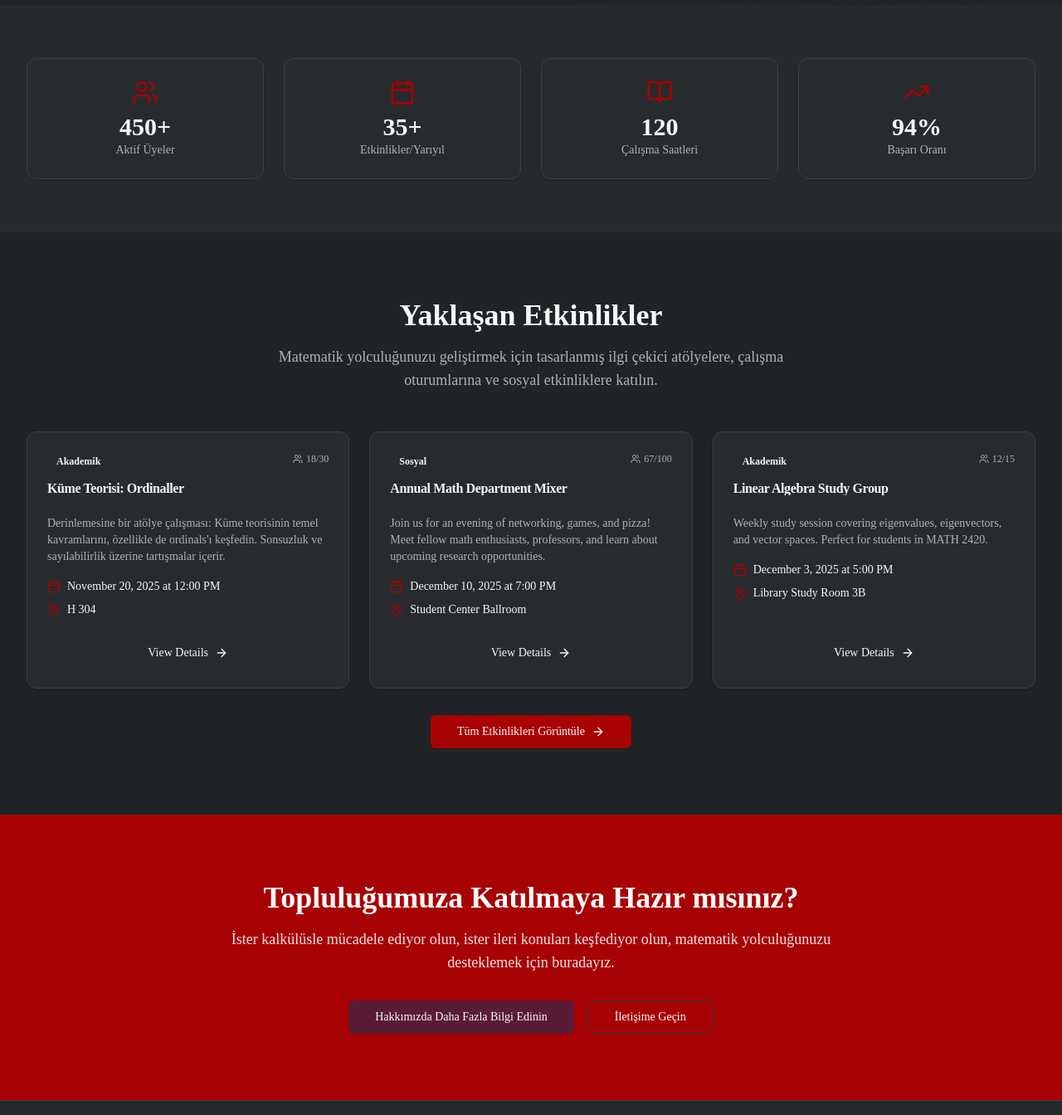
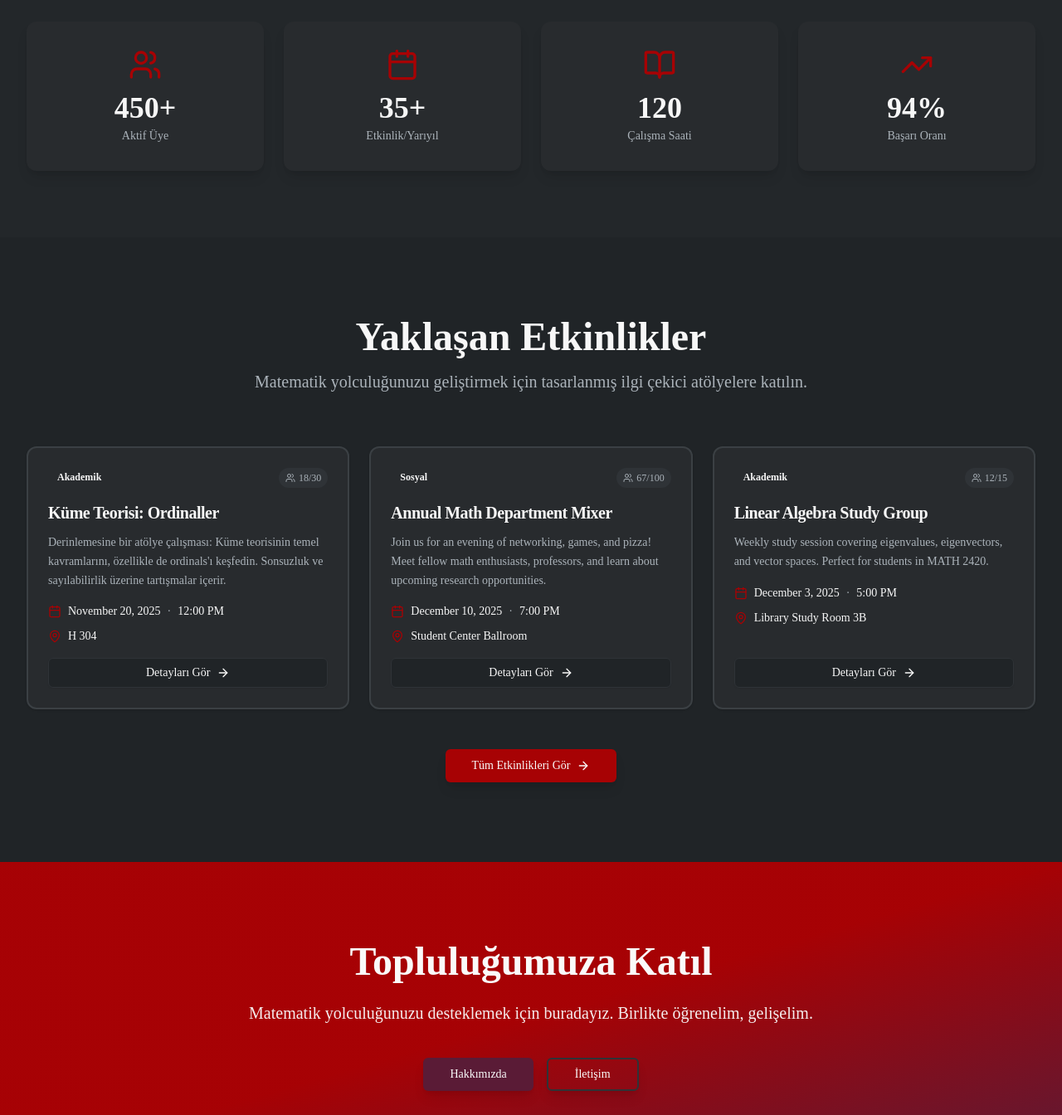
Before and after one commit to furkzel/gsu-math-club, a Next.js app: page / in a window 1280 px wide. Shown: the part 686-2030 px from the top of the page at 83% size. Built offline with nearby package versions, Linux system fonts and the light colour scheme.

Commit message:
Improve UI/UX design: Better typography, spacing, and visual hierarchy

```diff
--- a/src/app/page.tsx
+++ b/src/app/page.tsx
@@ -20,49 +20,49 @@ export default function HomePage() {
         <div>
             {/* Hero Section */}
             <HeroSection
-                title="Galatasaray Üniversitesi Matematik Topluluğu'na Hoş Geldiniz"
-                subtitle="Bağlanın. Öğrenin. Birlikte Büyüyün."
-                description="Matematik meraklılarından oluşan canlı bir topluluğa katılın. Atölyelere katılın, projelerde iş birliği yapın ve diğer öğrenciler ve öğretim üyeleriyle kalıcı bağlantılar kurun."
+                title="Matematik Topluluğu'na Hoş Geldiniz"
+                subtitle="Galatasaray Üniversitesi"
+                description="Matematik meraklılarından oluşan canlı bir topluluğa katılın. Atölyelere katılın, projelerde iş birliği yapın ve kalıcı bağlantılar kurun."
                 primaryCTA={{
-                    label: 'Etkinlikleri Keşfedin',
+                    label: 'Etkinlikleri Keşfet',
                     href: '/events',
                 }}
                 secondaryCTA={{
-                    label: 'Takvimi Görüntüle',
-                    href: '/events',
+                    label: 'Hakkımızda',
+                    href: '/about',
                 }}
             />
 
             {/* Stats Section */}
-            <section className="py-16 bg-muted/40">
+            <section className="py-20 bg-muted/20">
                 <Container>
-                    <div className="grid grid-cols-2 md:grid-cols-4 gap-6">
-                        <Card>
-                            <CardContent className="flex flex-col items-center justify-center p-6 text-center">
-                                <Users className="h-8 w-8 text-primary mb-2" />
-                                <p className="text-3xl font-bold">{COMMUNITY_STATS.activeMembers}+</p>
-                                <p className="text-sm text-muted-foreground">Aktif Üyeler</p>
+                    <div className="grid grid-cols-2 lg:grid-cols-4 gap-4 md:gap-6">
+                        <Card className="border-none shadow-lg">
+                            <CardContent className="flex flex-col items-center justify-center p-8 text-center">
+                                <Users className="h-10 w-10 text-primary mb-3" />
+                                <p className="text-4xl font-bold mb-1">{COMMUNITY_STATS.activeMembers}+</p>
+                                <p className="text-sm text-muted-foreground font-medium">Aktif Üye</p>
                             </CardContent>
                         </Card>
-                        <Card>
-                            <CardContent className="flex flex-col items-center justify-center p-6 text-center">
-                                <Calendar className="h-8 w-8 text-primary mb-2" />
-                                <p className="text-3xl font-bold">{COMMUNITY_STATS.eventsPerSemester}+</p>
-                                <p className="text-sm text-muted-foreground">Etkinlikler/Yarıyıl</p>
+                        <Card className="border-none shadow-lg">
+                            <CardContent className="flex flex-col items-center justify-center p-8 text-center">
+                                <Calendar className="h-10 w-10 text-primary mb-3" />
+                                <p className="text-4xl font-bold mb-1">{COMMUNITY_STATS.eventsPerSemester}+</p>
+                                <p className="text-sm text-muted-foreground font-medium">Etkinlik/Yarıyıl</p>
                             </CardContent>
                         </Card>
-                        <Card>
-                            <CardContent className="flex flex-col items-center justify-center p-6 text-center">
-                                <BookOpen className="h-8 w-8 text-primary mb-2" />
-                                <p className="text-3xl font-bold">{COMMUNITY_STATS.studyHoursOffered}</p>
-                                <p className="text-sm text-muted-foreground">Çalışma Saatleri</p>
+                        <Card className="border-none shadow-lg">
+                            <CardContent className="flex flex-col items-center justify-center p-8 text-center">
+                                <BookOpen className="h-10 w-10 text-primary mb-3" />
+                                <p className="text-4xl font-bold mb-1">{COMMUNITY_STATS.studyHoursOffered}</p>
+                                <p className="text-sm text-muted-foreground font-medium">Çalışma Saati</p>
                             </CardContent>
                         </Card>
-                        <Card>
-                            <CardContent className="flex flex-col items-center justify-center p-6 text-center">
-                                <TrendingUp className="h-8 w-8 text-primary mb-2" />
-                                <p className="text-3xl font-bold">{COMMUNITY_STATS.successRate}%</p>
-                                <p className="text-sm text-muted-foreground">Başarı Oranı</p>
+                        <Card className="border-none shadow-lg">
+                            <CardContent className="flex flex-col items-center justify-center p-8 text-center">
+                                <TrendingUp className="h-10 w-10 text-primary mb-3" />
+                                <p className="text-4xl font-bold mb-1">{COMMUNITY_STATS.successRate}%</p>
+                                <p className="text-sm text-muted-foreground font-medium">Başarı Oranı</p>
                             </CardContent>
                         </Card>
                     </div>
@@ -70,19 +70,19 @@ export default function HomePage() {
             </section>
 
             {/* Featured Events Section */}
-            <section className="py-20">
+            <section className="py-24">
                 <Container>
-                    <div className="text-center mb-12">
-                        <h2 className="text-3xl md:text-4xl font-bold mb-4">Yaklaşan Etkinlikler</h2>
-                        <p className="text-lg text-muted-foreground max-w-2xl mx-auto">
-                            Matematik yolculuğunuzu geliştirmek için tasarlanmış ilgi çekici atölyelere, çalışma oturumlarına ve sosyal etkinliklere katılın.
+                    <div className="text-center mb-16">
+                        <h2 className="text-4xl md:text-5xl font-bold mb-4">Yaklaşan Etkinlikler</h2>
+                        <p className="text-lg md:text-xl text-muted-foreground max-w-2xl mx-auto">
+                            Matematik yolculuğunuzu geliştirmek için tasarlanmış ilgi çekici atölyelere katılın.
                         </p>
                     </div>
                     <EventGrid events={featuredEvents} />
-                    <div className="text-center mt-8">
-                        <Button size="lg" asChild>
-                            <Link href="/events" className="flex items-center gap-2">
-                                Tüm Etkinlikleri Görüntüle
+                    <div className="text-center mt-12">
+                        <Button size="lg" asChild className="shadow-lg">
+                            <Link href="/events" className="inline-flex items-center gap-2">
+                                Tüm Etkinlikleri Gör
                                 <ArrowRight className="h-4 w-4" />
                             </Link>
                         </Button>
@@ -91,21 +91,21 @@ export default function HomePage() {
             </section>
 
             {/* CTA Section */}
-            <section className="py-20 bg-primary text-primary-foreground">
+            <section className="py-24 bg-gradient-to-br from-primary via-primary to-secondary text-primary-foreground">
                 <Container>
                     <div className="text-center max-w-3xl mx-auto">
-                        <h2 className="text-3xl md:text-4xl font-bold mb-4">
-                            Topluluğumuza Katılmaya Hazır mısınız?
+                        <h2 className="text-4xl md:text-5xl font-bold mb-6">
+                            Topluluğumuza Katıl
                         </h2>
-                        <p className="text-lg mb-8 opacity-90">
-                            İster kalkülüsle mücadele ediyor olun, ister ileri konuları keşfediyor olun, matematik yolculuğunuzu desteklemek için buradayız.
+                        <p className="text-xl mb-10 opacity-95">
+                            Matematik yolculuğunuzu desteklemek için buradayız. Birlikte öğrenelim, gelişelim.
                         </p>
                         <div className="flex flex-col sm:flex-row gap-4 justify-center">
-                            <Button size="lg" variant="secondary" asChild>
-                                <Link href="/about">Hakkımızda Daha Fazla Bilgi Edinin</Link>
+                            <Button size="lg" variant="secondary" asChild className="shadow-lg">
+                                <Link href="/about">Hakkımızda</Link>
                             </Button>
-                            <Button size="lg" variant="outline" asChild className="bg-transparent hover:bg-primary-foreground/10">
-                                <Link href="/contact">İletişime Geçin</Link>
+                            <Button size="lg" variant="outline" asChild className="bg-transparent border-2 hover:bg-white/10 shadow-lg">
+                                <Link href="/contact">İletişim</Link>
                             </Button>
                         </div>
                     </div>
--- a/src/components/features/events/event-card.tsx
+++ b/src/components/features/events/event-card.tsx
@@ -21,46 +21,48 @@ export function EventCard({ event }: EventCardProps) {
     const categoryLabel = CATEGORY_LABELS[event.category];
 
     return (
-        <Card className="group hover:shadow-lg transition-all duration-300 h-full flex flex-col">
-            <CardHeader>
-                <div className="flex items-start justify-between gap-2 mb-2">
+        <Card className="group hover:shadow-xl transition-all duration-300 h-full flex flex-col border-2 hover:border-primary/50">
+            <CardHeader className="pb-3">
+                <div className="flex items-start justify-between gap-2 mb-3">
                     <Badge className={categoryColor} variant="secondary">
                         {categoryLabel}
                     </Badge>
                     {event.capacity && event.attendees && (
-                        <div className="flex items-center gap-1 text-xs text-muted-foreground">
+                        <div className="flex items-center gap-1 text-xs text-muted-foreground bg-muted px-2 py-1 rounded-full">
                             <Users className="h-3 w-3" />
-                            <span>{event.attendees}/{event.capacity}</span>
+                            <span className="font-medium">{event.attendees}/{event.capacity}</span>
                         </div>
                     )}
                 </div>
-                <CardTitle className="line-clamp-2 group-hover:text-primary transition-colors">
+                <CardTitle className="line-clamp-2 text-xl group-hover:text-primary transition-colors leading-tight">
                     {event.title}
                 </CardTitle>
             </CardHeader>
 
-            <CardContent className="flex-1">
-                <p className="text-sm text-muted-foreground line-clamp-3 mb-4">
+            <CardContent className="flex-1 pb-4">
+                <p className="text-sm text-muted-foreground line-clamp-3 mb-4 leading-relaxed">
                     {event.description}
                 </p>
 
-                <div className="space-y-2">
+                <div className="space-y-2.5">
                     <div className="flex items-center gap-2 text-sm">
-                        <Calendar className="h-4 w-4 text-primary" />
-                        <span>{formatDate(event.date)} at {formatTime(event.time)}</span>
+                        <Calendar className="h-4 w-4 text-primary flex-shrink-0" />
+                        <span className="font-medium">{formatDate(event.date)}</span>
+                        <span className="text-muted-foreground">·</span>
+                        <span>{formatTime(event.time)}</span>
                     </div>
                     <div className="flex items-center gap-2 text-sm">
-                        <MapPin className="h-4 w-4 text-primary" />
+                        <MapPin className="h-4 w-4 text-primary flex-shrink-0" />
                         <span className="line-clamp-1">{event.location}</span>
                     </div>
                 </div>
             </CardContent>
 
             <CardFooter className="pt-0">
-                <Button asChild variant="ghost" className="w-full group-hover:bg-primary group-hover:text-primary-foreground transition-colors">
+                <Button asChild variant="outline" className="w-full group-hover:bg-primary group-hover:text-primary-foreground group-hover:border-primary transition-all">
                     <Link href={`/events/${event.slug}`} className="flex items-center justify-center gap-2">
-                        View Details
-                        <ArrowRight className="h-4 w-4" />
+                        Detayları Gör
+                        <ArrowRight className="h-4 w-4 group-hover:translate-x-1 transition-transform" />
                     </Link>
                 </Button>
             </CardFooter>
--- a/src/components/layout/navbar.tsx
+++ b/src/components/layout/navbar.tsx
@@ -69,8 +69,8 @@ export function Navbar() {
                 <div className="flex h-16 items-center justify-between">
                     {/* Logo */}
                     <Link href="/" className="flex items-center space-x-2">
-                        <span className="text-xl font-bold text-primary">
-                            GSU Math
+                        <span className="text-xl font-bold bg-gradient-to-r from-primary to-secondary bg-clip-text text-transparent">
+                            GSU Matematik
                         </span>
                     </Link>
 
```
